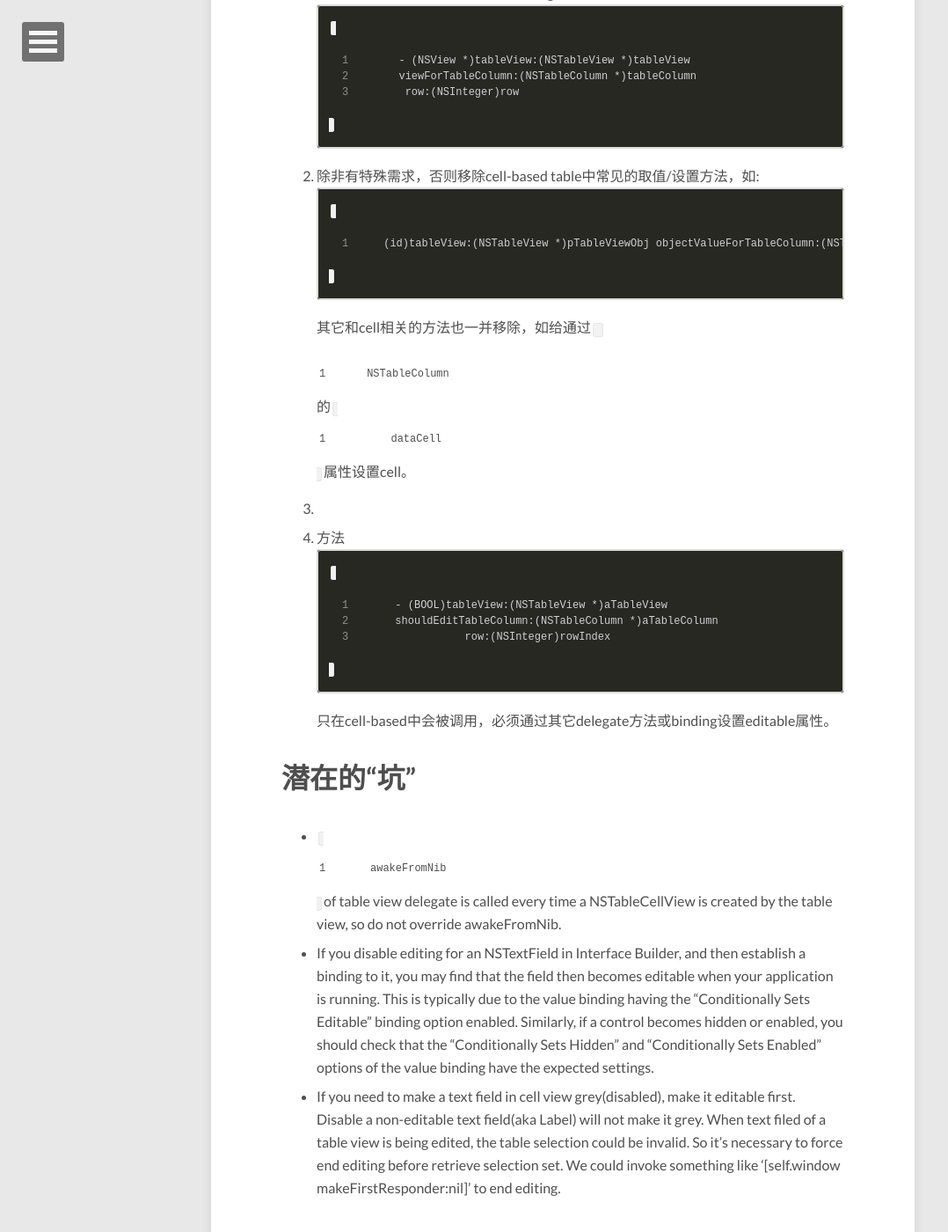
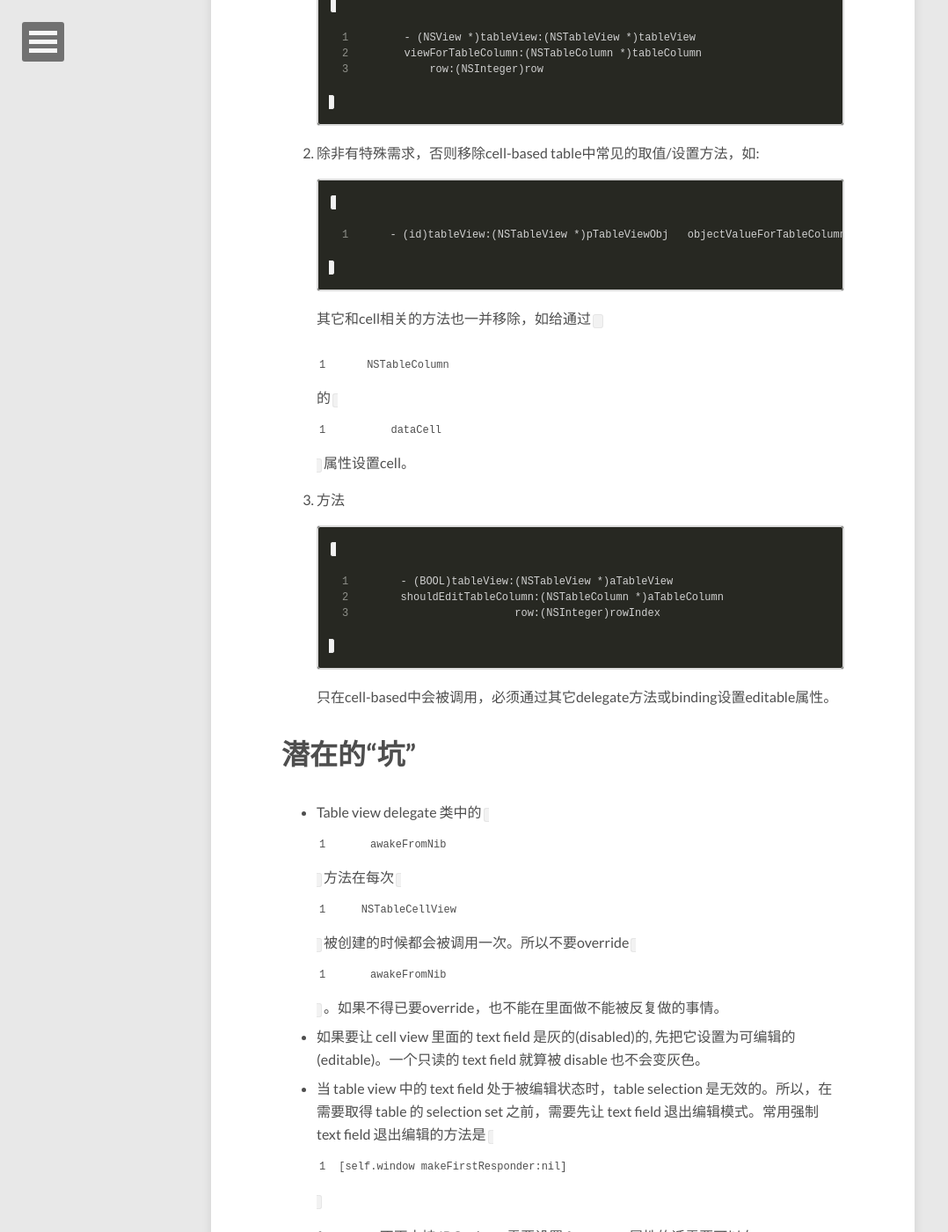
Before and after one commit to beretboat/beretboat.github.io, a Jekyll site: the page built from _posts/2015-05-10-converting-cell-based-NSTableView-to-view-based-NSTableview.md, in a window 1280 px wide and 1400 px high, scrolled down 2240 px. Shown: the whole window at 88% size, without its empty margins (0-1078 px from the left). Built offline with Jekyll 4.4.1, drawn with Linux system fonts in a browser that asks for light colours; nearby versions of some CDN libraries; comment, search, counter and statistics services are not loaded; some of the changed text lies outside the part shown.

Commit message:
Finish table view post

````diff
--- a/_posts/2015-05-10-converting-cell-based-NSTableView-to-view-based-NSTableview.md
+++ b/_posts/2015-05-10-converting-cell-based-NSTableView-to-view-based-NSTableview.md
@@ -37,36 +38,47 @@ image:
 | optional | Selection binding   | [NSArrayController selectedObjects] works without Selection binding.   | In table view, bind the table's 'Selection Indexes' to the ArrayController with a Controller Key of 'SelectionIndexes'.   |
 | optional | Sorting binding   | For each column, in IB Binding inspector, check 'Creates Sort Descriptor'.   | 1) Bind the table's Sort Descriptors binding to the array controller's 'sortDescriptors' property. 2) In 'Attributes inspector' of the table column, fill in 'Sort key' and 'Selector'(normally 'localizedCaseInsensitiveCompare:' for NSString object type).  |
 
-3.
 
 ### Delegates
+
 1. 和UITableView类似，必须实现的delegate方法:
-```
-- (NSView *)tableView:(NSTableView *)tableView
-viewForTableColumn:(NSTableColumn *)tableColumn
-	row:(NSInteger)row
-```
+
+	```
+	- (NSView *)tableView:(NSTableView *)tableView
+	viewForTableColumn:(NSTableColumn *)tableColumn
+		row:(NSInteger)row
+	```
 2. 除非有特殊需求，否则移除cell-based table中常见的取值/设置方法，如:
-```
-(id)tableView:(NSTableView *)pTableViewObj objectValueForTableColumn:(NSTableColumn *)pTableColumn row:(int)pRowIndex
-```
+
+	```
+	- (id)tableView:(NSTableView *)pTableViewObj 	objectValueForTableColumn:(NSTableColumn *)pTableColumn row:	(int)pRowIndex
+	```
 其它和cell相关的方法也一并移除，如给通过`NSTableColumn`的`dataCell`属性设置cell。
-3.
-4. 方法
-```
-- (BOOL)tableView:(NSTableView *)aTableView
-shouldEditTableColumn:(NSTableColumn *)aTableColumn
-              row:(NSInteger)rowIndex
-```
+3. 方法
+
+	```
+	- (BOOL)tableView:(NSTableView *)aTableView
+	shouldEditTableColumn:(NSTableColumn *)aTableColumn
+   	           row:(NSInteger)rowIndex
+	```
 只在cell-based中会被调用，必须通过其它delegate方法或binding设置editable属性。
 
 # 潜在的“坑”
-* `awakeFromNib` of table view delegate is called every time a NSTableCellView is created by the table view, so do not override awakeFromNib.
-* If you disable editing for an NSTextField in Interface Builder, and then establish a binding to it, you may find that the field then becomes editable when your application is running. This is typically due to the value binding having the “Conditionally Sets Editable” binding option enabled. Similarly, if a control becomes hidden or enabled, you should check that the “Conditionally Sets Hidden” and “Conditionally Sets Enabled” options of the value binding have the expected settings.
-* If you need to make a text field in cell view grey(disabled), make it editable first. Disable a non-editable text field(aka Label) will not make it grey.
-When text filed of a table view is being edited, the table selection could be invalid. So it's necessary to force end editing before retrieve selection set. We could invoke something like '[self.window makeFirstResponder:nil]' to end editing.
+
+* Table view delegate 类中的 `awakeFromNib` 方法在每次 `NSTableCellView` 被创建的时候都会被调用一次。所以不要override`awakeFromNib`。如果不得已要override，也不能在里面做不能被反复做的事情。
+* 如果要让 cell view 里面的 text field 是灰的(disabled)的, 先把它设置为可编辑的(editable)。一个只读的 text field 就算被 disable 也不会变灰色。
+* 当 table view 中的 text field 处于被编辑状态时，table selection 是无效的。所以，在需要取得 table 的 selection set 之前，需要先让 text field 退出编辑模式。常用强制 text field 退出编辑的方法是 `[self.window makeFirstResponder:nil]`
+* formatter 不再支持 IBOutlet。需要设置 formatter 属性的话需要可以在
+
+	```
+	- (NSView *)tableView:(NSTableView *)tableView
+	viewForTableColumn:(NSTableColumn *)tableColumn
+		row:(NSInteger)row
+	```
+中做。
 
 
 # References
+
 * [Table View Programming Guide for Mac](https://developer.apple.com/library/mac/documentation/cocoa/conceptual/TableView/Introduction/Introduction.html#//apple_ref/doc/uid/10000026i-CH1-SW1)
 * [View Based NSTableView Basic to Advanced, WWDC 2011](https://developer.apple.com/videos/wwdc/2011/#120)
````
Also changed, not shown: other parts of _posts/2015-05-10-converting-cell-based-NSTableView-to-view-based-NSTableview.md (+5 -4 lines).
